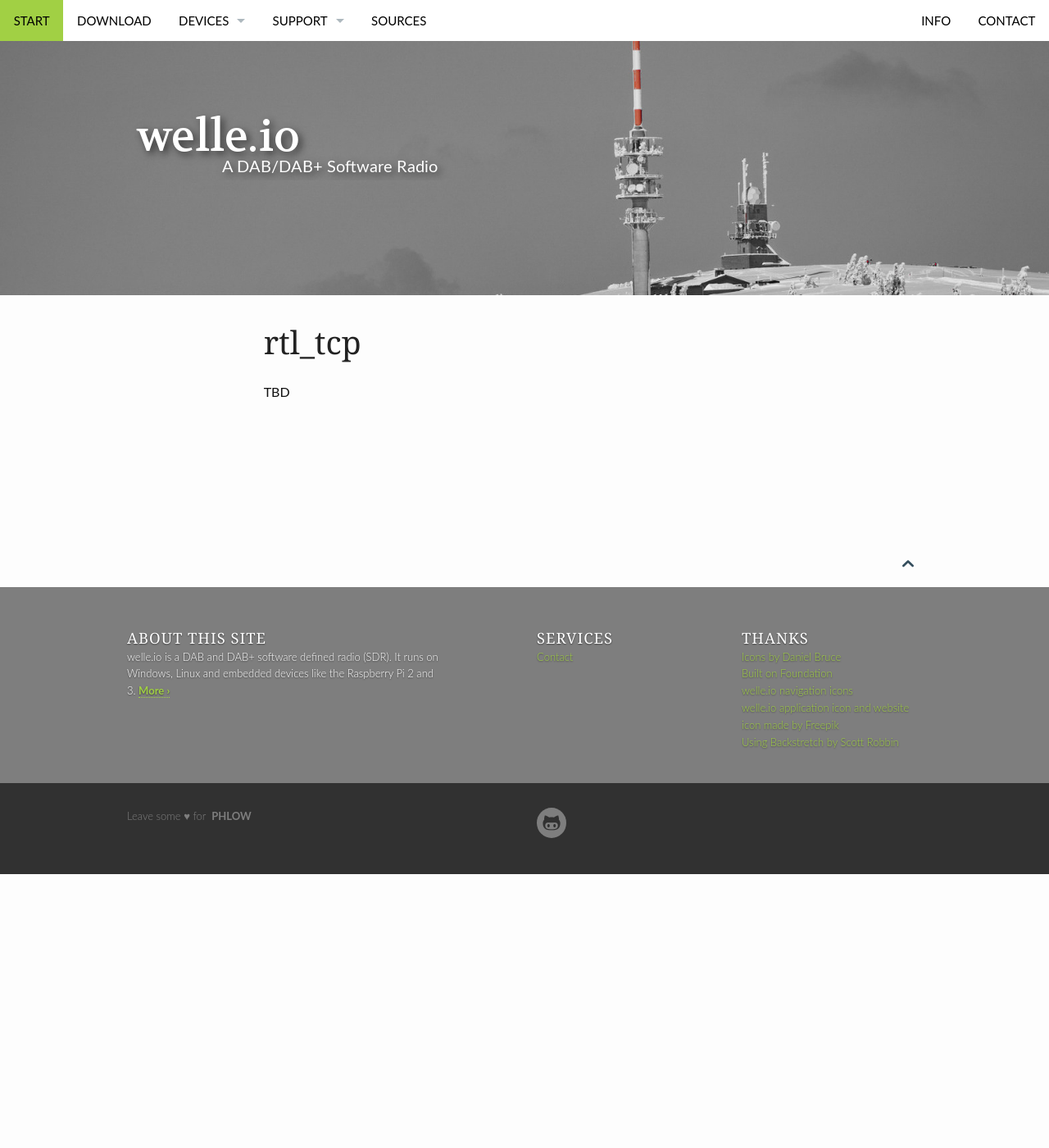
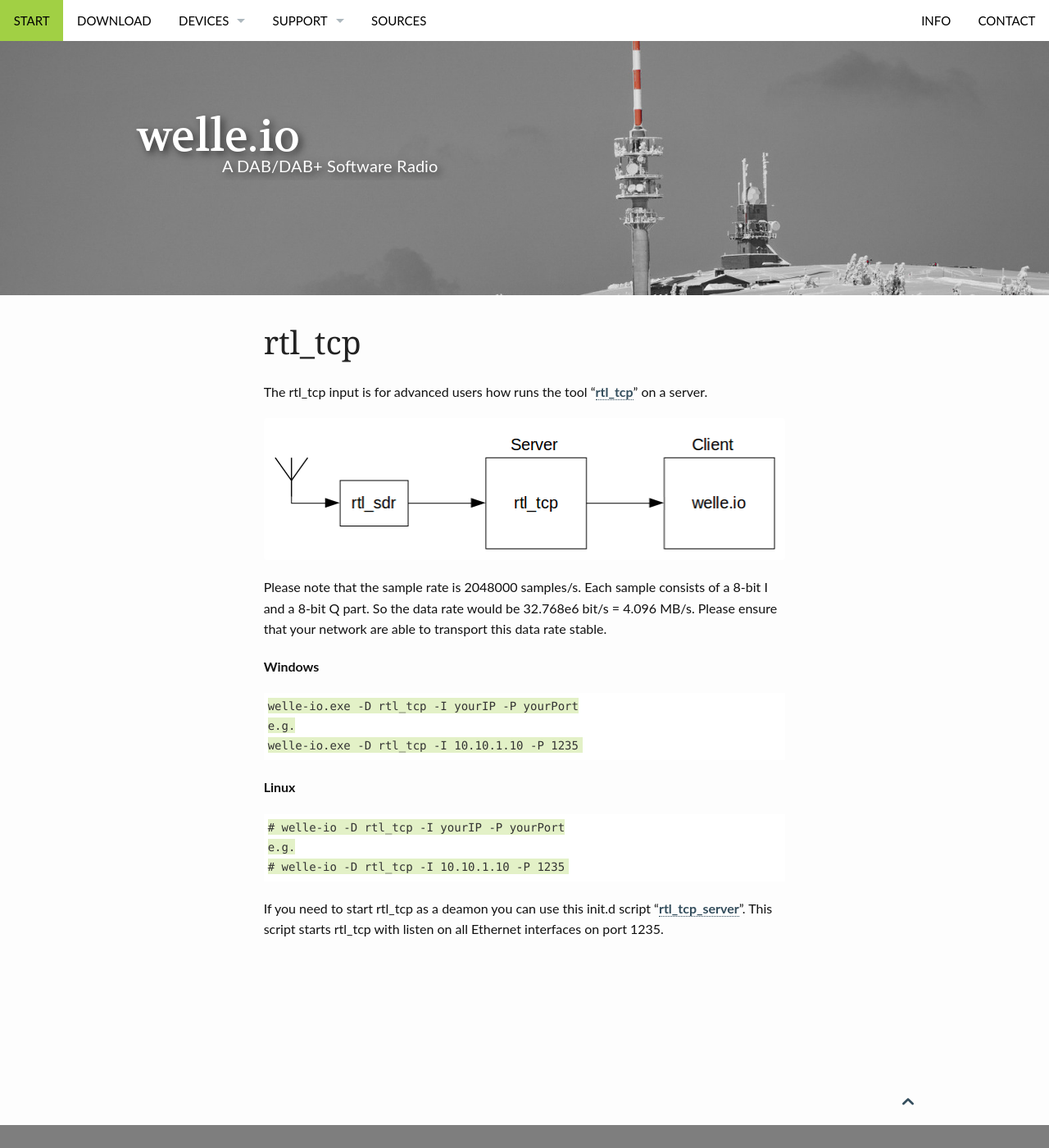
Before and after one commit to AlbrechtL/albrechtl.github.io, a Jekyll site: the page built from pages/rtl_tcp.md, in a window 1280 px wide and 1400 px high. Shown: the whole window at 82% size. Built offline with Jekyll 4.4.1, drawn with Linux system fonts in a browser that asks for light colours.

Commit message:
Added rtl_tcp description

````diff
--- a/pages/rtl_tcp.md
+++ b/pages/rtl_tcp.md
@@ -7,4 +7,23 @@
 permalink: /devices/rtl_tcp
 ---
 
-TBD
+The rtl_tcp input is for advanced users how runs the tool "[rtl_tcp](http://osmocom.org/projects/sdr/wiki/rtl-sdr#rtl_tcp)" on a server.
+
+![rtl_tcp.png](/images/rtl_tcp.png)
+
+Please note that the sample rate is 2048000 samples/s. Each sample consists of a 8-bit I and a 8-bit Q part. So the data rate would be 32.768e6 bit/s = 4.096 MB/s. Please ensure that your network are able to transport this data rate stable.
+
+**Windows**
+  ```
+welle-io.exe -D rtl_tcp -I yourIP -P yourPort
+e.g.
+welle-io.exe -D rtl_tcp -I 10.10.1.10 -P 1235
+  ```
+
+**Linux**
+  ```
+# welle-io -D rtl_tcp -I yourIP -P yourPort
+e.g.
+# welle-io -D rtl_tcp -I 10.10.1.10 -P 1235
+  ```
+If you need to start rtl_tcp as a deamon you can use this init.d script "[rtl_tcp_server](../download/rtl_tcp-server)". This script starts rtl_tcp with listen on all Ethernet interfaces on port 1235.
````
Also changed, not shown: images/rtl_tcp.png (added), 3 other files.
